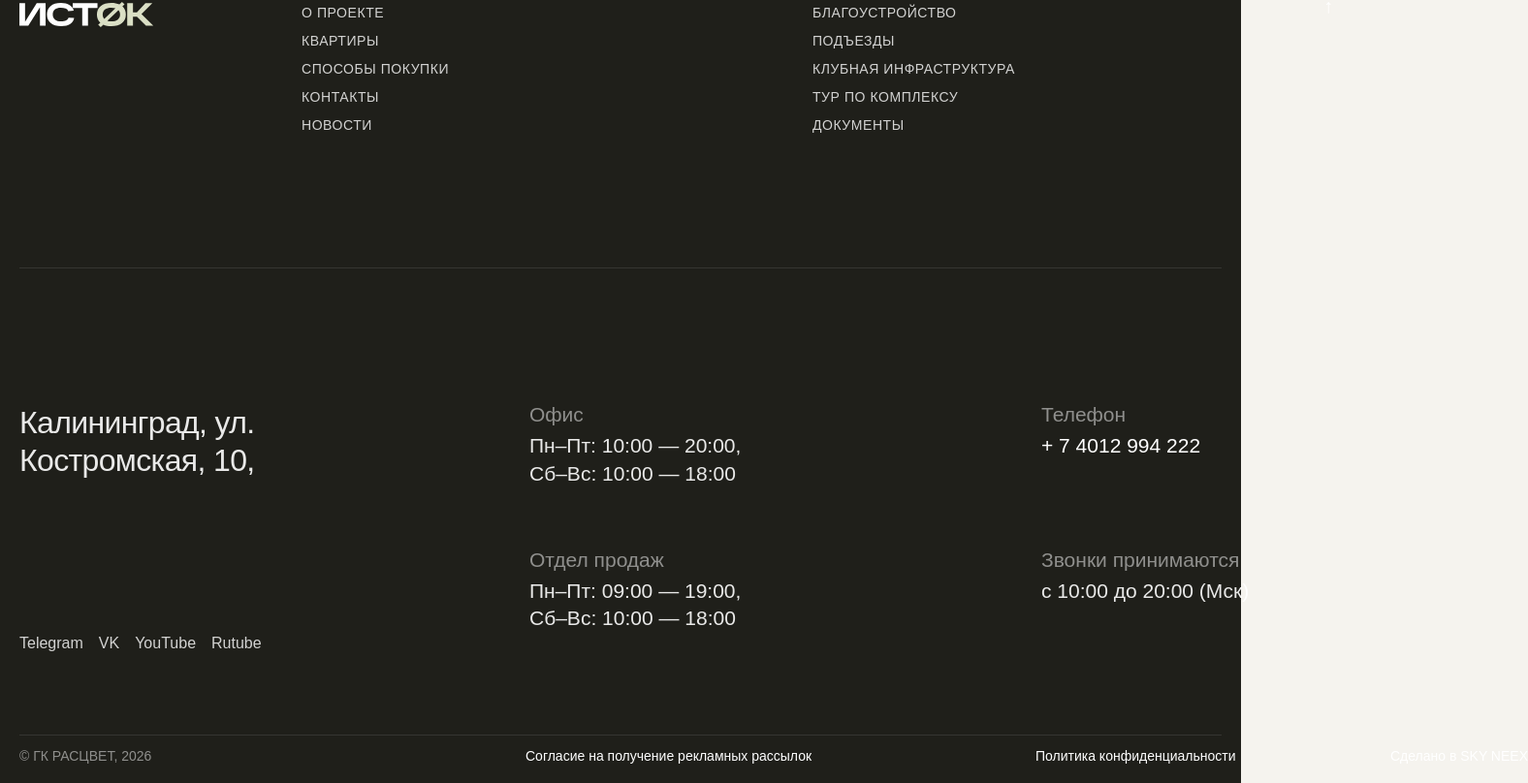
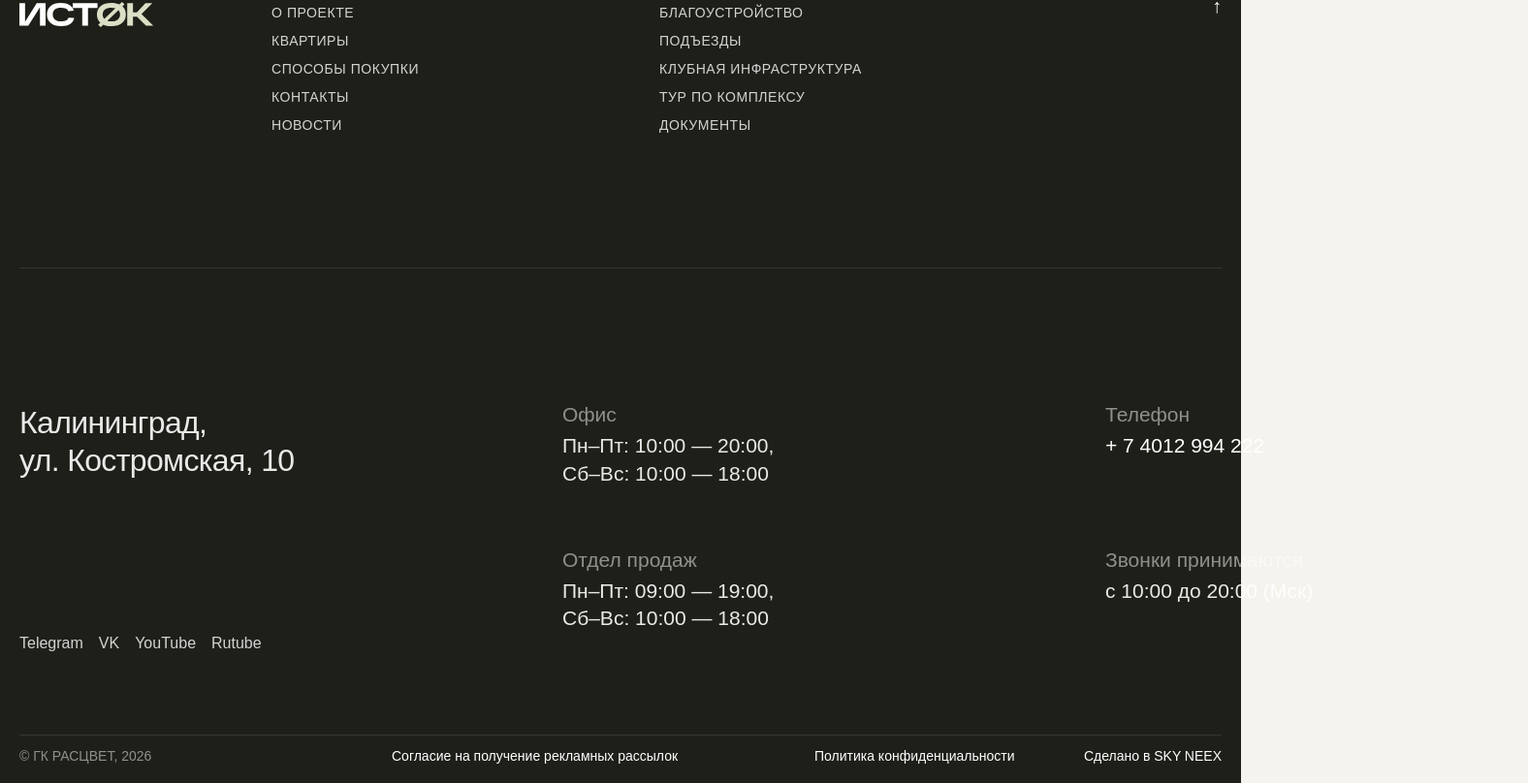
Before and after one commit to nstopack-crypto/istok-site, a Next.js app: page / in a window 1280 px wide. Shown: the part 10436-11244 px from the top of the page at 97% size, 1576 px wide, since content can reach past the window. Built offline with nearby package versions, Linux system fonts and the light colour scheme.

Commit message:
Align footer columns and fix address layout

```diff
--- a/components/Footer.tsx
+++ b/components/Footer.tsx
@@ -4,7 +4,7 @@ export default function Footer() {
       <div className="mx-auto max-w-[1600px] px-5 py-5">
         <div className="min-h-[616px]">
           <div className="border-b border-white/10 pb-[140px] pt-0">
-            <div className="grid grid-cols-1 gap-10 md:grid-cols-[139px_375px_375px_24px] md:items-start md:gap-x-[152px]">
+            <div className="grid grid-cols-1 gap-10 md:grid-cols-[220px_360px_360px_1fr_40px] md:items-start">
               <div className="h-[38px] w-[139px]">
                 <img
                   src="/logo-istok.svg"
@@ -55,9 +55,11 @@ export default function Footer() {
                 </a>
               </div>
 
+              <div />
+
               <a
                 href="#top"
-                className="hidden h-6 w-6 items-start justify-start text-[20px] leading-none text-white/80 transition hover:text-white md:flex"
+                className="hidden h-10 w-10 items-start justify-end text-[20px] leading-none text-white/80 transition hover:text-white md:flex"
                 aria-label="Наверх"
               >
                 ↑
@@ -66,10 +68,12 @@ export default function Footer() {
           </div>
 
           <div className="pt-[140px]">
-            <div className="grid grid-cols-1 gap-12 md:grid-cols-[279px_903px] md:gap-x-[247px]">
+            <div className="grid grid-cols-1 gap-12 md:grid-cols-[360px_1fr] md:gap-x-[200px]">
               <div>
-                <p className="mb-[158px] max-w-[279px] text-[32px] leading-[1.2] tracking-[-0.02em] text-white/90">
-                  Калининград, ул. Костромская, 10,
+                <p className="mb-[158px] max-w-[320px] text-[32px] leading-[1.2] tracking-[-0.02em] text-white/90">
+                  Калининград,
+                  <br />
+                  ул. Костромская, 10
                 </p>
 
                 <div className="flex items-center gap-4 text-[16px] text-white/80">
@@ -88,7 +92,7 @@ export default function Footer() {
                 </div>
               </div>
 
-              <div className="grid grid-cols-1 gap-y-[40px] md:grid-cols-[375px_375px] md:gap-x-[153px]">
+              <div className="grid grid-cols-1 gap-y-[40px] md:grid-cols-[360px_360px] md:gap-x-[200px]">
                 <div>
                   <p className="mb-2 text-[21px] leading-none text-white/50">
                     Офис
@@ -136,10 +140,9 @@ export default function Footer() {
           </div>
 
           <div className="mt-[82px] border-t border-white/10 pt-[11px]">
-            <div className="grid grid-cols-1 gap-4 md:grid-cols-[506px_1034px] md:items-center">
+            <div className="grid grid-cols-1 gap-4 md:grid-cols-[1fr_420px_420px] md:items-center">
               <p className="text-[14px] text-white/50">© ГК РАСЦВЕТ, 2026</p>
 
-              <div className="grid grid-cols-1 gap-3 md:grid-cols-[375px_508px] md:gap-x-[151px]">
               <a
                 href="#"
                 className="text-[14px] text-white/50 transition hover:text-white/80"
@@ -165,7 +168,6 @@ export default function Footer() {
           </div>
         </div>
       </div>
-      </div>
     </footer>
   );
 }
```
Lines whose indentation alone changed are shown as unchanged.
